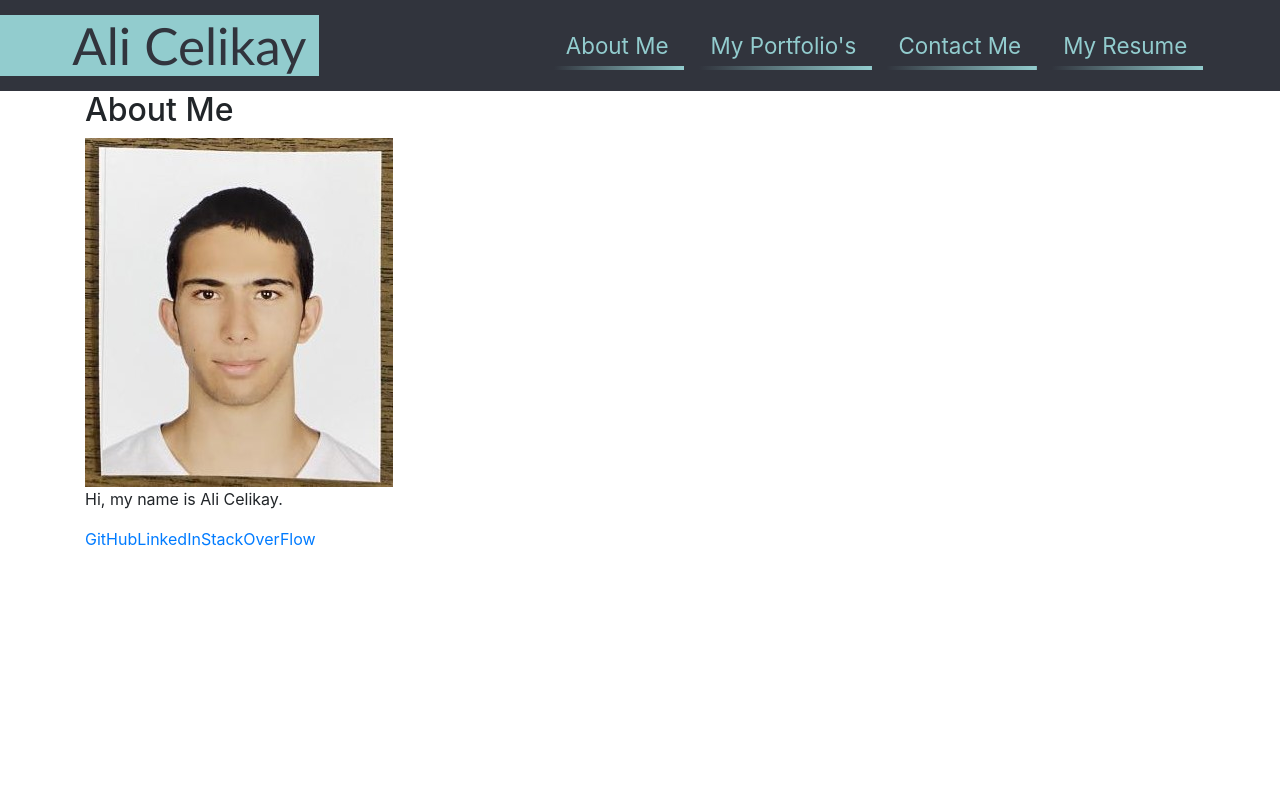
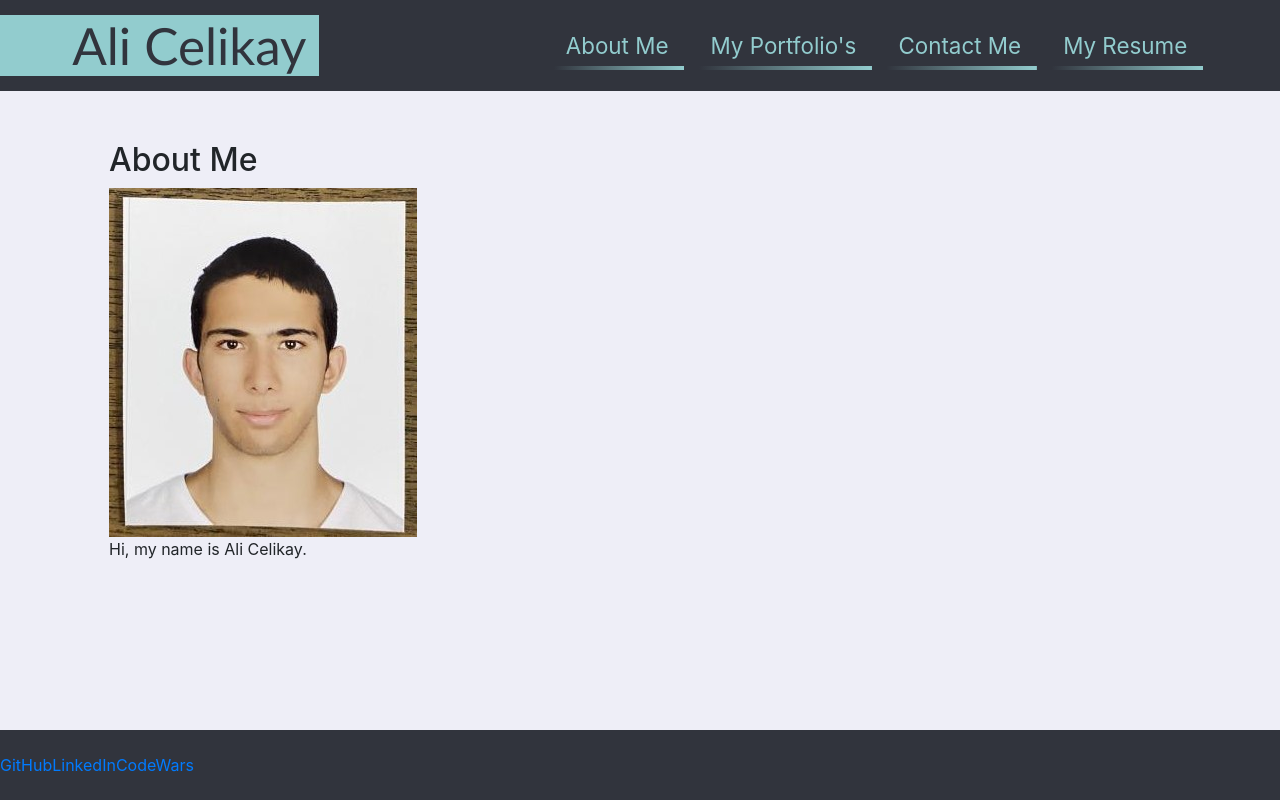
Before and after one commit to AliCelikay/20-ali-React-Portfolio, a React (Create React App) app: page / in a window 1280 px wide. Built offline with nearby package versions, Linux system fonts and the light colour scheme.

Commit message:
added Resume, worked on footer

```diff
--- a/src/App.css
+++ b/src/App.css
@@ -1,4 +1,4 @@
-.App {
+/* .App {
   text-align: center;
 }
 
@@ -35,4 +35,4 @@
   to {
     transform: rotate(360deg);
   }
-}
+} */
--- a/src/App.js
+++ b/src/App.js
@@ -42,7 +42,9 @@ function App() {
             </Header>
 
             {/* Here we are calling the renderPage method which will return a component  */}
-            {renderPage()}
+            <main>
+                {renderPage()}
+            </main>
 
             <Footer />
         </div>
--- a/src/components/Footer.js
+++ b/src/components/Footer.js
@@ -1,12 +1,13 @@
 import React from 'react';
+import '../css/footer.css'
 
 export default function Footer() {
     return (
-        <footer className='container'>
-            <div>
-                <a className='' href='https://github.com/AliCelikay' target='_blank'>GitHub</a>
-                <a className='' href='https://www.linkedin.com/in/ali-celikay/' target='_blank'>LinkedIn</a>
-                <a className='' href='' target='_blank'>StackOverFlow</a>
+        <footer>
+            <div className='content'>
+                <a className='' target="_blank" href='https://github.com/AliCelikay' rel="noopener noreferrer" >GitHub</a>
+                <a className='' target="_blank" href='https://www.linkedin.com/in/ali-celikay/' rel="noopener noreferrer" >LinkedIn</a>
+                <a className='' href='https://www.codewars.com/users/AliCelikay129' target="_blank" rel="noopener noreferrer" >CodeWars</a>
             </div>
         </footer>
     );
--- a/src/components/pages/Resume.js
+++ b/src/components/pages/Resume.js
@@ -1,4 +1,5 @@
 import React from 'react';
+import webDevResume from '../../img/WebDev-Resume.pdf'
 
 export default function Resume() {
     return (
@@ -8,7 +9,7 @@ export default function Resume() {
                     Resume
                 </h2>
                 <div>
-                    <p>Download my <a href='#' target="_blank">resume</a></p>
+                    <p>Download my <a href={webDevResume} target="_blank" rel="noreferrer">resume</a></p>
                 </div>
                 <div>
                     <h3>Front-end Proficiencies</h3>
@@ -29,7 +30,6 @@ export default function Resume() {
                         <li>Express</li>
                         <li>MySQL, Sequelize</li>
                         <li>MongoDB, Mongoose</li>
-                        <li>MySQL</li>
                         <li>REST</li>
                         <li>GraphQL</li>
                     </ul>
--- /dev/null
+++ b/src/css/footer.css
@@ -0,0 +1,28 @@
+footer {
+    position: sticky !important;
+    position:fixed !important;
+    bottom: 0 !important;
+
+    display: flex !important;
+    align-items: center;
+    flex-direction: row !important;
+    justify-content: space-between !important;
+
+    background-color: rgba(49, 52, 61, 1);
+    width: 100% !important;
+    height: 70px !important;
+
+
+    /* padding: 30px; */
+    /* margin:auto; */
+    /* left:0px; */
+    /* flex-direction: row !important; */
+    /* navbar need to be above the content, w/o this then the nav would be behind the web conten */
+    /* z-index: 2 !important; */
+    /* display: inline; */
+}
+
+.content {
+    /* align-items: center; */
+    /* justify-content: right !important; */
+}
--- a/src/index.css
+++ b/src/index.css
@@ -1,6 +1,11 @@
-* {
-  box-sizing: border-box  !important;
+*,
+*:before,
+*:after {
+  margin: 0;
+  padding: 0;
+  box-sizing: border-box;
 }
+
 
 /* brand color palette */
 :root {
@@ -11,14 +16,44 @@
   --light: rgba(238, 238, 247, 1);
 }
 
+main {
+  margin: 0 auto;
+  max-width: 90%;
+  padding: 50px 30px;
+}
+
+html,
 body {
+  min-height: 100%;
   margin: 0;
   font-family: -apple-system, BlinkMacSystemFont, 'Segoe UI', 'Roboto', 'Oxygen',
     'Ubuntu', 'Cantarell', 'Fira Sans', 'Droid Sans', 'Helvetica Neue',
     sans-serif;
   -webkit-font-smoothing: antialiased;
   -moz-osx-font-smoothing: grayscale;
+  background-color: rgba(238, 238, 247, 1) !important ;
+
+
+  min-height: 100vh;
+  background-size: cover;
+  background-repeat: no-repeat;
+
+  margin: 0;
+  padding: 0;
+  font-family: 'Trebuchet MS', 'Lucida Sans Unicode', 'Lucida Grande', 'Lucida Sans', Arial, sans-serif;
+  color: var(--primary);
+  background-color: var(--light);
+  line-height: 1.5;
+
 }
+
+/* body {
+
+} */
+/*
+body {
+
+} */
 
 h1,
 h2,
--- a/src/index.js
+++ b/src/index.js
@@ -3,6 +3,7 @@ import React from 'react';
 // The react module is an entry point to the React library, while react-dom provides access to DOM-specific methods
 import ReactDOM from 'react-dom';
 import App from './App';
+import './index.css'
 // import './css/reset.css';
 // importing bootstrap
 import 'bootstrap/dist/css/bootstrap.min.css';
```
Also changed, not shown: 1 other file (tests, documents, lock files or other folders).
